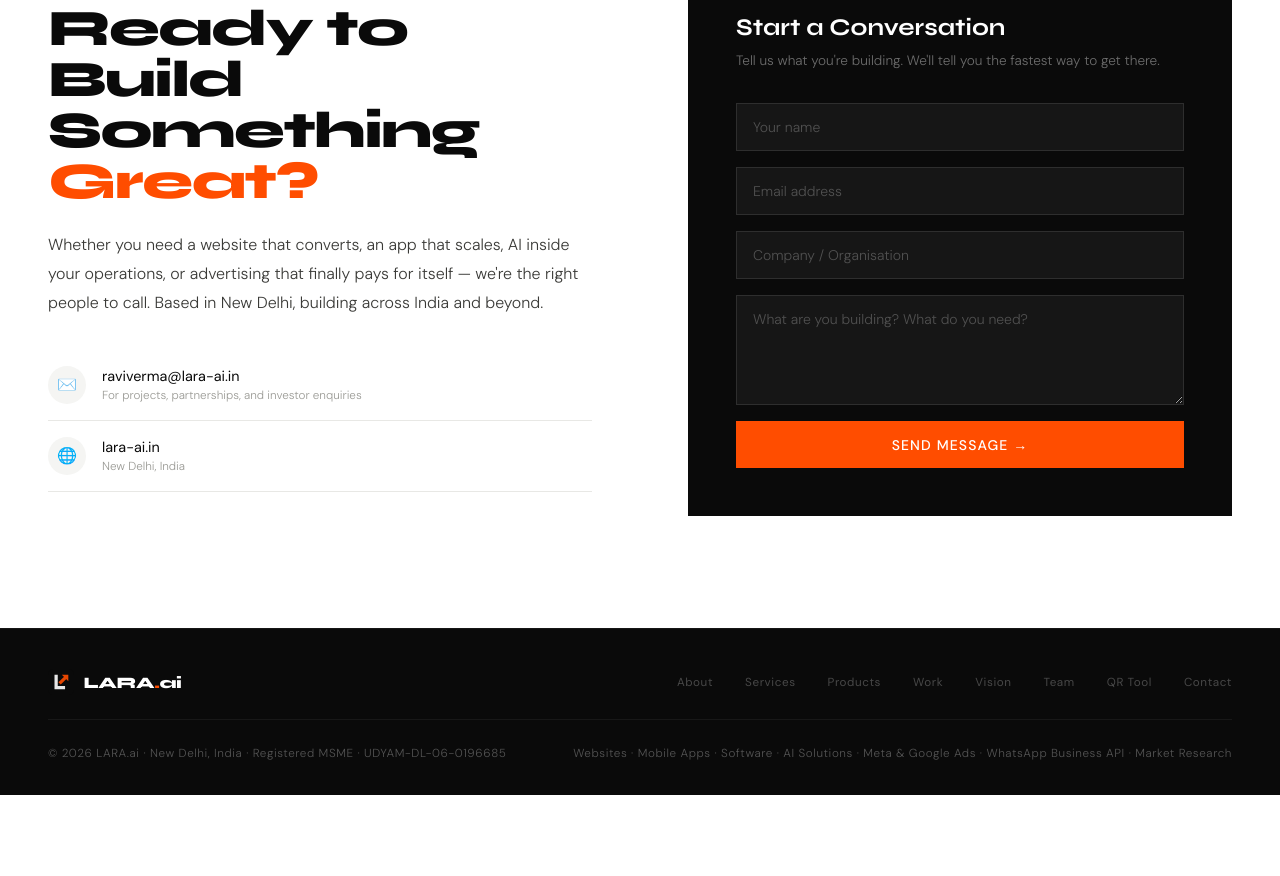
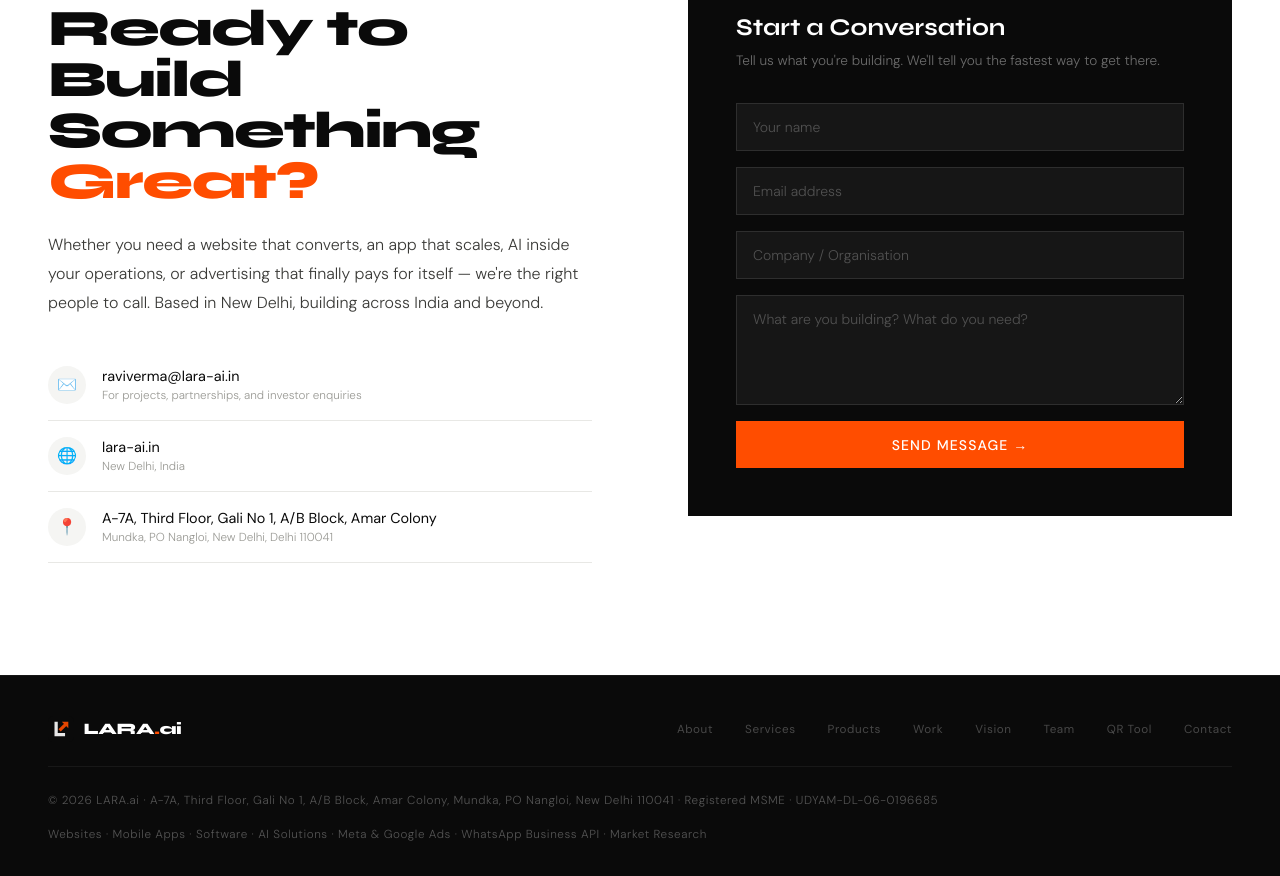
Before and after one commit to lara-aisolutions/lara-ai-website, a plain HTML site: page index.html in a window 1280 px wide. Shown: the part 9163-10039 px from the top of the page. Before the commit the page ends 9958 px from the top, so only its background shows below. Drawn offline with Linux system fonts and the light colour scheme.

Commit message:
Add registered GST business address to contact section, footer and schema
Co-Authored-By: Claude Opus 5.5 <noreply@anthropic.com>

```diff
--- a/index.html
+++ b/index.html
@@ -71,6 +71,7 @@
     ],
     "address": {
       "@type": "PostalAddress",
+      "streetAddress": "A-7A, Third Floor, Gali No 1, A/B Block, Amar Colony, Mundka, PO Nangloi",
       "addressLocality": "New Delhi",
       "addressRegion": "Delhi",
       "postalCode": "110041",
@@ -849,6 +850,13 @@
           <div class="contact-sub">New Delhi, India</div>
         </div>
       </a>
+      <a href="https://www.google.com/maps/search/?api=1&amp;query=A-7A+Amar+Colony+Mundka+Nangloi+Delhi+110041" class="contact-row" target="_blank" rel="noopener">
+        <div class="contact-icon" aria-hidden="true">📍</div>
+        <address style="font-style: normal;">
+          <div class="contact-text">A-7A, Third Floor, Gali No 1, A/B Block, Amar Colony</div>
+          <div class="contact-sub">Mundka, PO Nangloi, New Delhi, Delhi 110041</div>
+        </address>
+      </a>
     </div>
   </div>
 
@@ -924,7 +932,7 @@
     </nav>
   </div>
   <div class="footer-bottom">
-    <p>© 2026 LARA.ai · New Delhi, India · Registered MSME · UDYAM-DL-06-0196685</p>
+    <p>© 2026 LARA.ai · A-7A, Third Floor, Gali No 1, A/B Block, Amar Colony, Mundka, PO Nangloi, New Delhi 110041 · Registered MSME · UDYAM-DL-06-0196685</p>
     <p>Websites · Mobile Apps · Software · AI Solutions · Meta &amp; Google Ads · WhatsApp Business API · Market Research</p>
   </div>
 </footer>
```
